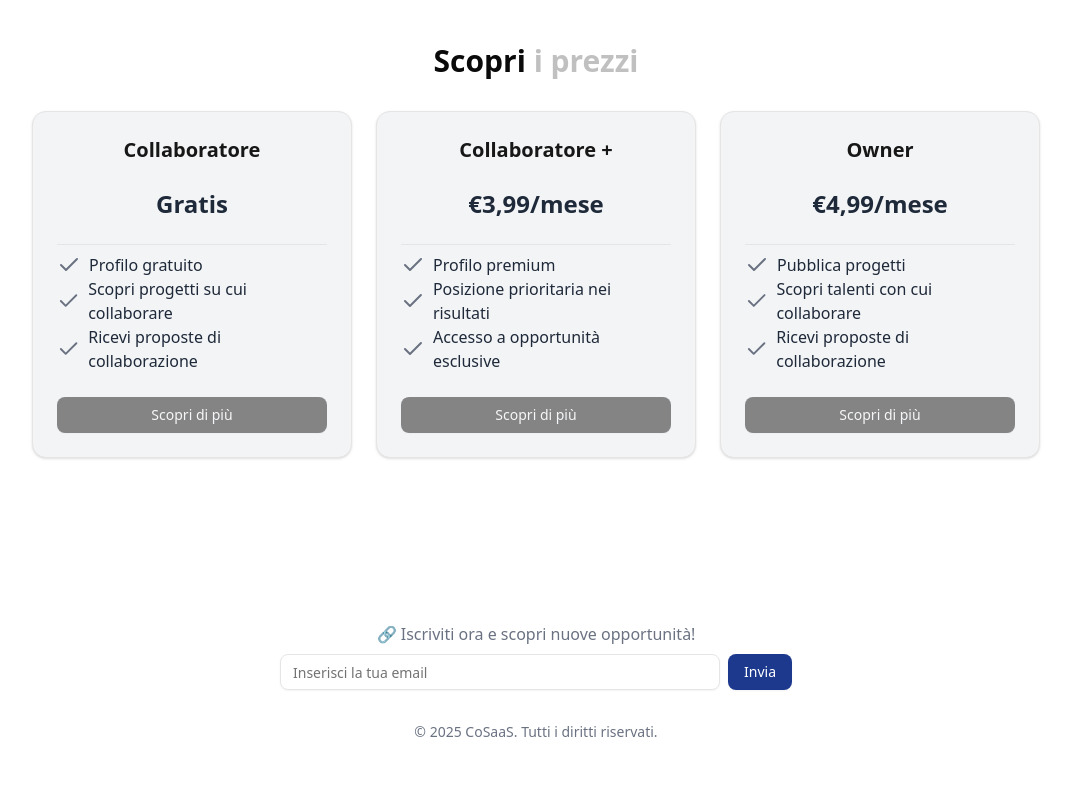
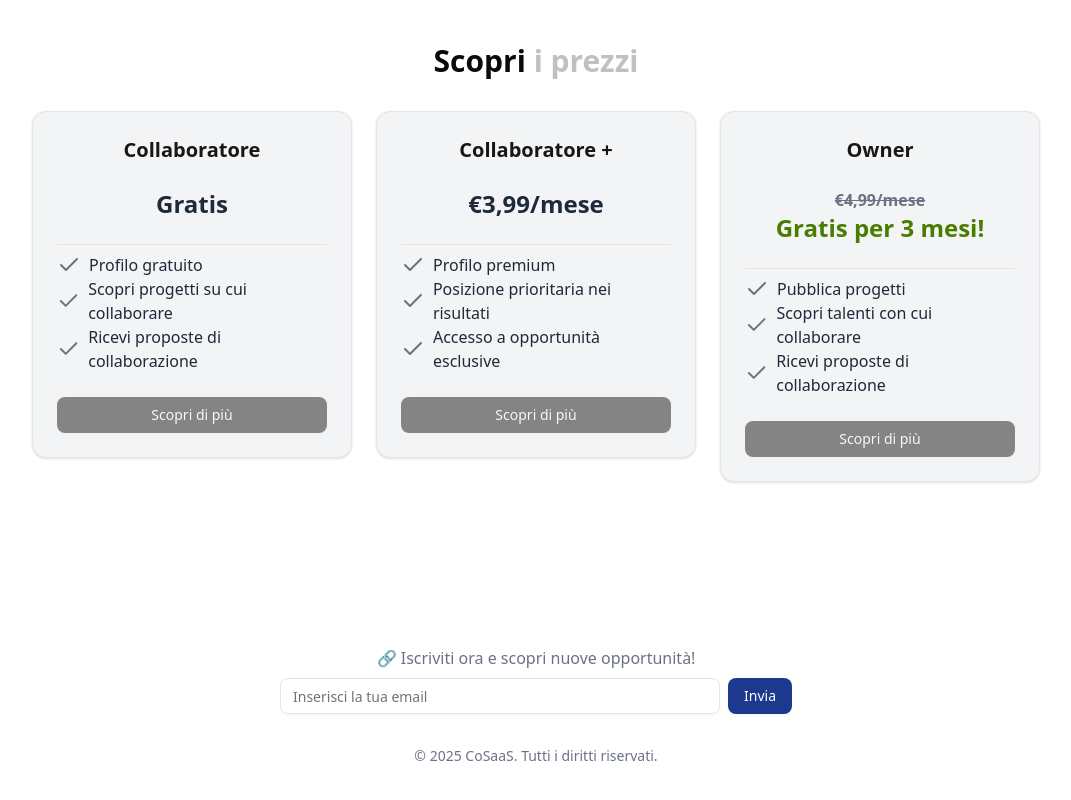
Before and after one commit to co-saas/co-saas.github.io, a Next.js app: page / in a window 1280 px wide. Shown: the part 995-1795 px from the top of the page, without its empty margins (104-1175 px from the left). Built offline with nearby package versions, Linux system fonts and the light colour scheme.

Commit message:
discount fixed

```diff
--- a/components/Pricing.tsx
+++ b/components/Pricing.tsx
@@ -8,6 +8,7 @@ const pricingPlans = [
   {
     title: "Collaboratore",
     price: "Gratis",
+    discountedPrice: "",
     features: [
       "Profilo gratuito",
       "Scopri progetti su cui collaborare",
@@ -17,6 +18,7 @@ const pricingPlans = [
   {
     title: "Collaboratore +",
     price: "€3,99/mese",
+    discountedPrice: "",
     features: [
       "Profilo premium",
       "Posizione prioritaria nei risultati",
@@ -26,6 +28,7 @@ const pricingPlans = [
   {
     title: "Owner",
     price: "€4,99/mese",
+    discountedPrice: "Gratis per 3 mesi!",
     features: [
       "Pubblica progetti",
       "Scopri talenti con cui collaborare",
@@ -43,7 +46,14 @@ export default function Pricing() {
       <div className="mt-8 grid md:grid-cols-3 gap-6">
         {pricingPlans.map((plan, index) => (
         <ProfileCard title={plan.title} key={index}>
-            <p className="text-2xl text-gray-800 font-bold text-center mb-6">{plan.price}</p>
+            {(plan.discountedPrice) ? (
+                <>
+                <p className="text-md text-gray-500 font-semibold text-center line-through"> {plan.price} </p>
+                <p className="text-2xl text-gray-800 font-bold text-center mb-6 text-lime-700">{plan.discountedPrice}</p>
+                </>
+            ) : (
+                <p className="text-2xl text-gray-800 font-bold text-center mb-6">{plan.price}</p>
+            )}
             <Separator className="my-2"/>
               {plan.features.map((feature, index) => (
                 <div key={index} className="flex items-center gap-2 text-gray-800">
```
